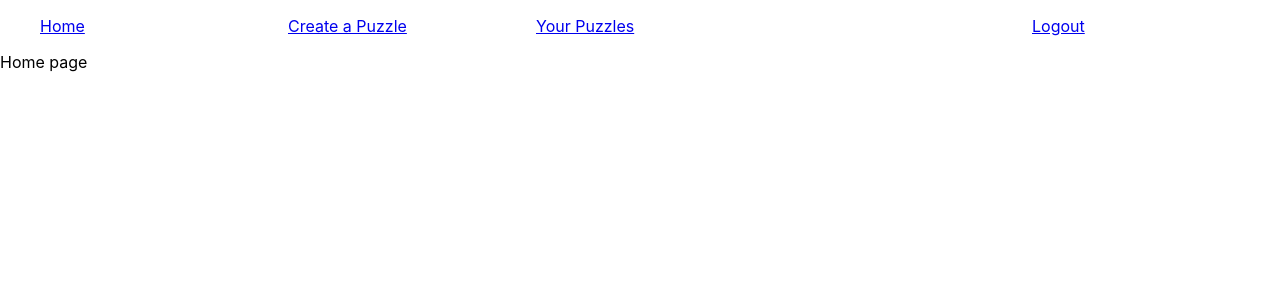
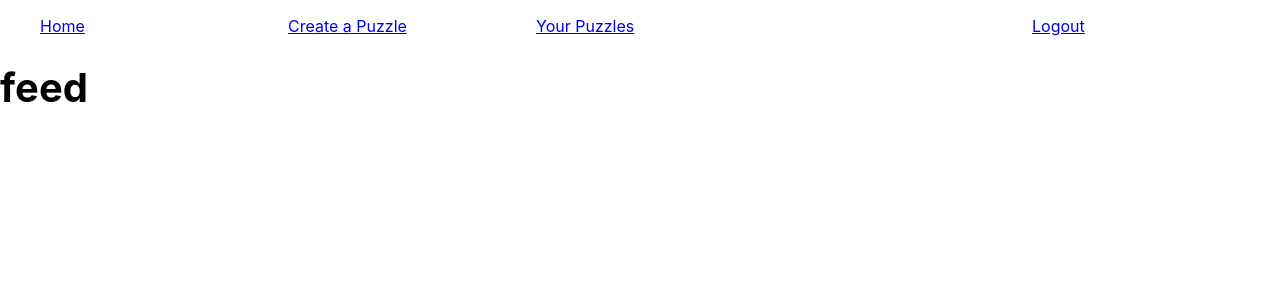
Before and after one commit to evanm4183/front-end-capstone, a React (Create React App) app: page / in a window 1280 px wide. Shown: the top 300 px of the page. Built offline with nearby package versions, Linux system fonts and the light colour scheme; sample sign-in values are in the browser's storage.

Commit message:
navbar created and routes configured

```diff
--- a/src/components/Sudoku.js
+++ b/src/components/Sudoku.js
@@ -3,6 +3,7 @@ import { Authorized } from "./views/Authorized"
 import { Login } from "./auth/Login"
 import { Register } from "./auth/Register"
 import { NavBar } from "./nav/NavBar"
+import { Views } from "./views/Views"
 
 export const Sudoku = () => {
 	return <Routes>
@@ -13,7 +14,7 @@ export const Sudoku = () => {
 			<Authorized>
 				<>
                     <NavBar />
-					<div>Home page</div>
+					<Views />
 				</>
 			</Authorized>
 
--- a/src/components/nav/NavBar.js
+++ b/src/components/nav/NavBar.js
@@ -13,7 +13,7 @@ export const NavBar = () => {
                 <Link className="navbar__link" to="/createPuzzle">Create a Puzzle</Link>
             </li>
             <li className="navbar__item active">
-                <Link className="navbar__link" to="/userPuzzles">Your Puzzles</Link>
+                <Link className="navbar__link" to="/yourPuzzles">Your Puzzles</Link>
             </li>
             {
                 localStorage.getItem("localUser")
--- /dev/null
+++ b/src/components/views/MemberViews.js
@@ -0,0 +1,12 @@
+import { Routes, Route } from "react-router-dom"
+
+export const MemberViews = () => {
+
+    return (
+        <Routes>
+            <Route path="/" element={<h1>feed</h1>} />
+            <Route path="/createPuzzle" element={<h1>Puzzle creation</h1>} />
+            <Route path="yourPuzzles" element={<h1>Your Puzzles</h1>} />
+        </Routes>
+    )
+}
--- /dev/null
+++ b/src/components/views/Views.js
@@ -0,0 +1,11 @@
+import { MemberViews } from "./MemberViews"
+
+export const Views = () => {
+    console.log(localStorage.getItem("localUser"))
+    if (localStorage.getItem("localUser")) {
+        console.log("true")
+        return <MemberViews />
+    } else {
+        //this should never be accessed. Placeholder for when guest view is made
+    }
+}
```
